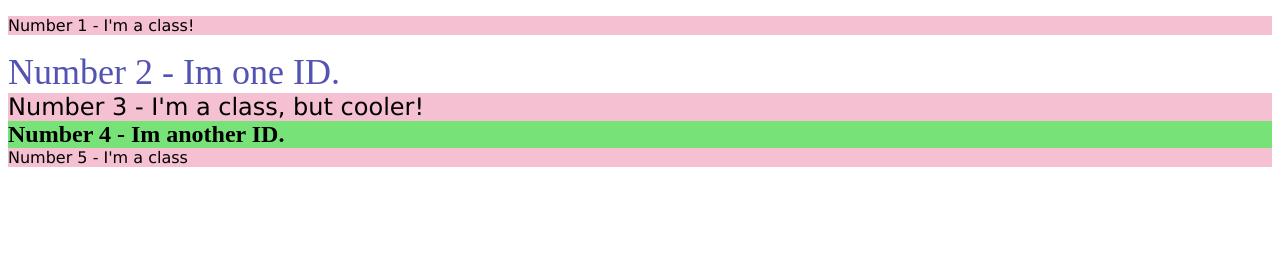
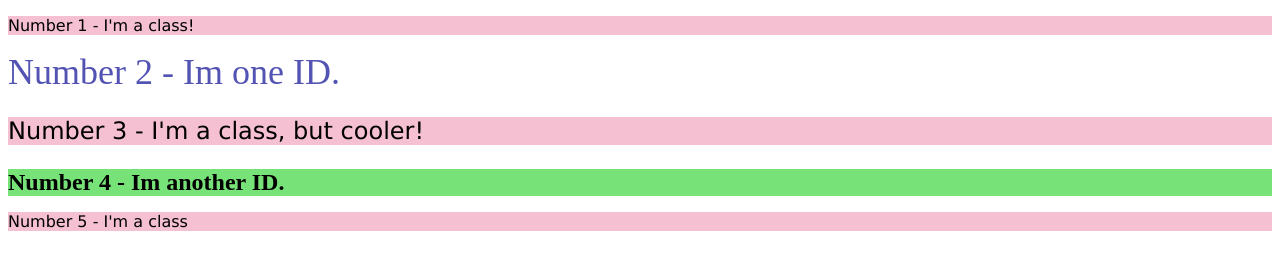
Before and after one commit to Backster87/css-exercises, a plain HTML site: page 02-class-id-selectors/class-id-selector.html in a window 1280 px wide. Drawn offline with Linux system fonts and the light colour scheme.

Commit message:
Edited solution to reflect proper use of selectors

```diff
--- a/02-class-id-selectors/class-id-selector.html
+++ b/02-class-id-selectors/class-id-selector.html
@@ -5,16 +5,17 @@
     <link rel="stylesheet" href="styles.css"/>
 
 <body>
-<p  class="lightpinkred">Number 1 - I'm a class!</p>
+<p class="lightpinkred">Number 1 - I'm a class!</p>
+
 <div id="blue">Number 2 - Im one ID.</div>
 
-<div class="lightpinkred">
- <div class="classsize">Number 3 - I'm a class, but cooler!</div>
-</div>
 
-<div id="green">Number 4 - Im another ID.</div>
+<p class="lightpinkred classsize">Number 3 - I'm a class, but cooler!</p>
 
-<div class="lightpinkred">Number 5 - I'm a class</div>
+
+<div id="green" class="classsize">Number 4 - Im another ID.</div>
+
+<p class="lightpinkred">Number 5 - I'm a class</p>
 </body>
 
 </html>
```
